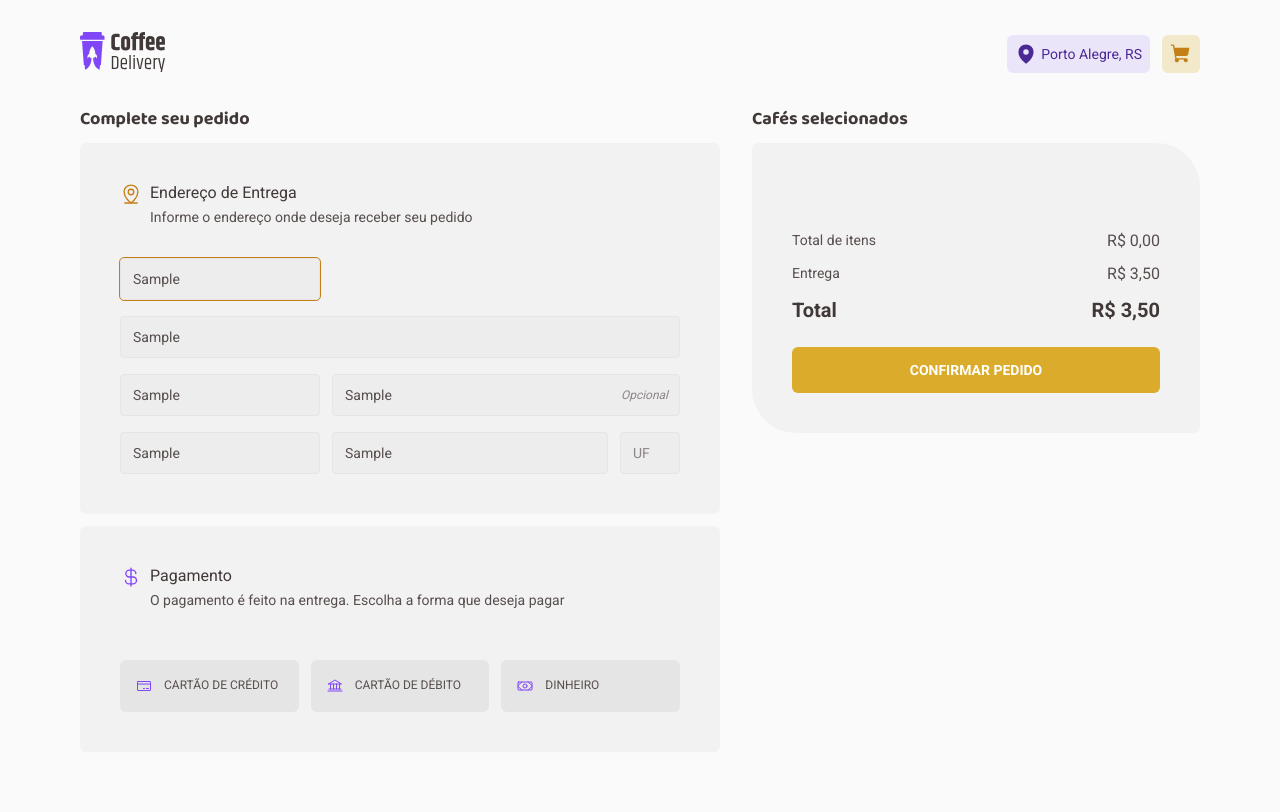
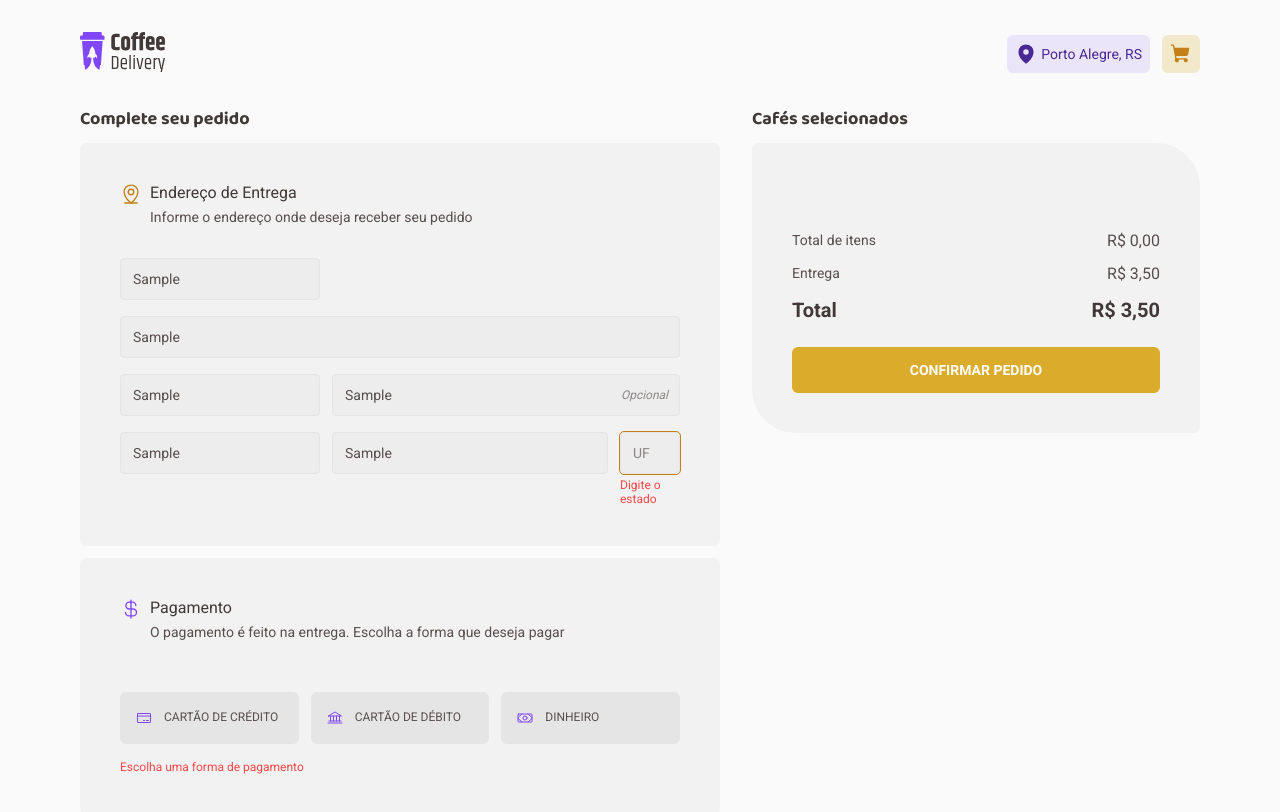
Before and after one commit to RafaelC77/ignite-react-coffee-delivery, a React (Vite) app: page /checkout in a window 1280 px wide. Both pictures are taken after typing "Sample", "Sample", "Sample", "Sample", "Sample", "Sample" into the empty fields and a click on the button "CONFIRMAR PEDIDO". Built offline with nearby package versions, Linux system fonts and the light colour scheme.

Commit message:
feat: add custom error messages to checkout form

```diff
--- a/src/contexts/CartContext.tsx
+++ b/src/contexts/CartContext.tsx
@@ -9,7 +9,7 @@ interface ICoffee {
 interface IOrder {
   address: {
     street: string;
-    number: number;
+    number: string;
     city: string;
     state: string;
     neighborhood: string;
@@ -19,7 +19,7 @@ interface IOrder {
 
 interface CreateNewOrderData {
   street: string;
-  number: number;
+  number: string;
   neighborhood: string;
   city: string;
   state: string;
@@ -32,7 +32,6 @@ interface CartContextType {
   updateCoffeeCart: (cart: ICoffee[]) => void;
   createNewOrder: (order: CreateNewOrderData) => void;
   resetCart: () => void;
-  setPaymentMethod: (payment: string) => void;
 }
 
 export const CartContext = createContext({} as CartContextType);
@@ -44,7 +43,6 @@ interface CartContextProviderProps {
 export function CartContextProvider({ children }: CartContextProviderProps) {
   const [coffeeCart, setCoffeeCart] = useState<ICoffee[]>([]);
   const [order, setOrder] = useState<IOrder | null>(null);
-  const [payment, setPayment] = useState<string>("");
   const isMounted = useRef(false);
 
   useEffect(() => {
@@ -95,10 +93,6 @@ export function CartContextProvider({ children }: CartContextProviderProps) {
     setOrder(newOrder);
   }
 
-  function setPaymentMethod(payment: string) {
-    setPayment(payment);
-  }
-
   return (
     <CartContext.Provider
       value={{
@@ -108,7 +102,6 @@ export function CartContextProvider({ children }: CartContextProviderProps) {
         order,
         createNewOrder,
         resetCart,
-        setPaymentMethod,
       }}
     >
       {children}
--- a/src/pages/Checkout/components/AddressAndPayment/index.tsx
+++ b/src/pages/Checkout/components/AddressAndPayment/index.tsx
@@ -5,9 +5,7 @@ import {
   MapPinLine,
   Money,
 } from "phosphor-react";
-import { useContext } from "react";
 import { useFormContext } from "react-hook-form";
-import { CartContext } from "../../../../contexts/CartContext";
 
 import {
   AddressAndPaymentInfo,
@@ -15,20 +13,26 @@ import {
   AditionalInfo,
   BaseInput,
   CityInfo,
+  ErrorMessage,
   InputFields,
-  NumberInput,
+  Neighborhood,
+  Number,
   PaymentContainer,
   PaymentContent,
+  PaymentErrorMessage,
   PaymentMethod,
   PaymentOptions,
-  PostalCodeInput,
+  PostalCode,
   StateInfo,
-  StreetInput,
+  Street,
 } from "./styles";
 
 export function AddressAndPayment() {
-  const { register } = useFormContext();
+  const { register, formState } = useFormContext<any>();
 
+  const { errors } = formState;
+
+  console.log(errors);
   return (
     <AddressAndPaymentInfo>
       <h2>Complete seu pedido</h2>
@@ -43,51 +47,83 @@ export function AddressAndPayment() {
         </header>
 
         <InputFields>
-          <PostalCodeInput
+          <PostalCode>
+            <BaseInput
               type="text"
               id="postalCode"
               placeholder="CEP"
-            {...register("postalCode", { valueAsNumber: true })}
+              {...register("postalCode")}
             />
-          <StreetInput
+            {errors?.postalCode?.message && (
+              <ErrorMessage>{String(errors.postalCode.message)}</ErrorMessage>
+            )}
+          </PostalCode>
+          <Street>
+            <BaseInput
               type="text"
               id="street"
               placeholder="Rua"
               {...register("street")}
             />
-          <NumberInput
+            {errors?.street?.message && (
+              <ErrorMessage>{String(errors.street.message)}</ErrorMessage>
+            )}
+          </Street>
+
+          <Number>
+            <BaseInput
               type="text"
               id="number"
               placeholder="Número"
-            {...register("number", { valueAsNumber: true })}
+              {...register("number")}
             />
-          <div>
-            <AditionalInfo
+            {errors?.number?.message && (
+              <ErrorMessage>{String(errors.number.message)}</ErrorMessage>
+            )}
+          </Number>
+
+          <AditionalInfo>
+            <BaseInput
               type="text"
               id="aditionalInfo"
               placeholder="Complemento"
               {...register("aditionalInfo")}
             />
             <span>Opcional</span>
-          </div>
+          </AditionalInfo>
+          <Neighborhood>
             <BaseInput
               type="text"
               id="neighborhood"
               placeholder="Bairro"
               {...register("neighborhood")}
             />
-          <CityInfo
+            {errors?.neighborhood?.message && (
+              <ErrorMessage>{String(errors.neighborhood.message)}</ErrorMessage>
+            )}
+          </Neighborhood>
+          <CityInfo>
+            <BaseInput
               type="text"
               id="city"
               placeholder="Cidade"
               {...register("city")}
             />
-          <StateInfo
+            {errors?.city?.message && (
+              <ErrorMessage>{String(errors.city.message)}</ErrorMessage>
+            )}
+          </CityInfo>
+          <StateInfo>
+            <BaseInput
               type="text"
               id="state"
               placeholder="UF"
               {...register("state")}
             />
+            {errors?.state?.message && (
+              <ErrorMessage>{String(errors.state.message)}</ErrorMessage>
+            )}
+          </StateInfo>
         </InputFields>
       </AddressForm>
 
@@ -124,7 +160,7 @@ export function AddressAndPayment() {
             <input
               type="radio"
               id="debit"
-              value="Cartão de débito"
+              value="Cartão de Débito"
               {...register("paymentMethod")}
             />
 
@@ -151,6 +187,12 @@ export function AddressAndPayment() {
               </PaymentContent>
             </label>
           </PaymentContainer>
+
+          {errors?.paymentMethod?.message && (
+            <PaymentErrorMessage>
+              {String(errors.paymentMethod.message)}
+            </PaymentErrorMessage>
+          )}
         </PaymentOptions>
       </PaymentMethod>
     </AddressAndPaymentInfo>
--- a/src/pages/Checkout/components/AddressAndPayment/styles.ts
+++ b/src/pages/Checkout/components/AddressAndPayment/styles.ts
@@ -42,24 +42,11 @@ export const InputFields = styled.div`
   column-gap: 0.75rem;
 
   div {
-    position: relative;
-    display: flex;
-    align-items: center;
-    grid-column: span 2;
-
-    span {
-      font-style: italic;
-      font-size: 0.75rem;
-      line-height: 130%;
-      color: ${(props) => props.theme["base-label"]};
-
-      position: absolute;
-      right: 0.75rem;
-    }
   }
 `;
 
 export const BaseInput = styled.input`
+  width: 100%;
   background: ${(props) => props.theme["base-input"]};
   color: ${(props) => props.theme["base-text"]};
   font-size: 0.875rem;
@@ -77,29 +64,51 @@ export const BaseInput = styled.input`
   }
 `;
 
-export const PostalCodeInput = styled(BaseInput)`
+export const PostalCode = styled.div`
   grid-column: 1;
 `;
 
-export const StreetInput = styled(BaseInput)`
+export const Street = styled.div`
   grid-column: span 3;
 `;
 
-export const NumberInput = styled(BaseInput)`
+export const Number = styled.div`
   grid-column: span 1;
 `;
 
-export const CityInfo = styled(BaseInput)`
+export const CityInfo = styled.div`
   grid-column: span 1;
 `;
 
-export const StateInfo = styled(BaseInput)`
+export const StateInfo = styled.div`
   grid-column: span 1;
 `;
 
-export const AditionalInfo = styled(BaseInput)`
-  width: 100%;
+export const AditionalInfo = styled.div`
   position: relative;
+  display: flex;
+  align-items: center;
+  grid-column: span 2;
+
+  span {
+    font-style: italic;
+    font-size: 0.75rem;
+    line-height: 130%;
+    color: ${(props) => props.theme["base-label"]};
+
+    position: absolute;
+    right: 0.75rem;
+  }
+`;
+
+export const Neighborhood = styled.div`
+  grid-column: span 1;
+`;
+
+export const ErrorMessage = styled.p`
+  font-size: 0.75rem;
+  color: ${(props) => props.theme["danger"]};
+  margin-top: 0.25rem;
 `;
 
 export const PaymentMethod = styled.div`
@@ -176,3 +185,7 @@ export const PaymentContent = styled.div`
     }
   }
 `;
+
+export const PaymentErrorMessage = styled(ErrorMessage)`
+  grid-column: span 3;
+`;
--- a/src/pages/Checkout/index.tsx
+++ b/src/pages/Checkout/index.tsx
@@ -9,21 +9,25 @@ import { useNavigate } from "react-router-dom";
 import { useContext } from "react";
 import { CartContext } from "../../contexts/CartContext";
 
-const PAYMENT_OPTIONS = [
-  "Cartão de Crédito",
-  "Cartão de Débito",
-  "Dinheiro",
-] as const;
+const PAYMENT_OPTIONS = {
+  credit: "Cartão de Crédito",
+  debit: "Cartão de Débito",
+  cash: "Dinheiro",
+};
 
 const checkoutFormValidationSchema = zod.object({
-  postalCode: zod.number().min(1, "Digite um CEP"),
+  postalCode: zod.string().min(1, "Digite o CEP"),
   street: zod.string().min(5, "Mínimo de 5 caracteres"),
-  number: zod.number().min(1, "Digito um número"),
+  number: zod.string().min(1, "Digito o número"),
   aditionalInfo: zod.string(),
   neighborhood: zod.string().min(1, "Digite o bairro"),
   city: zod.string().min(1, "Digite a cidade"),
   state: zod.string().min(1, "Digite o estado"),
-  paymentMethod: zod.string().min(1, "Escolha uma forma de pagamento"),
+  paymentMethod: zod.nativeEnum(PAYMENT_OPTIONS, {
+    errorMap: () => {
+      return { message: "Escolha uma forma de pagamento" };
+    },
+  }),
 });
 
 type CheckoutFormData = zod.infer<typeof checkoutFormValidationSchema>;
--- a/src/styles/themes/default.ts
+++ b/src/styles/themes/default.ts
@@ -18,4 +18,6 @@ export const defaultTheme = {
   purple: "#8047F8",
   "purple-dark": "#4B2995",
   "purple-light": "#EBE5F9",
+
+  danger: "#f84747",
 };
```
Lines whose indentation alone changed are shown as unchanged.
